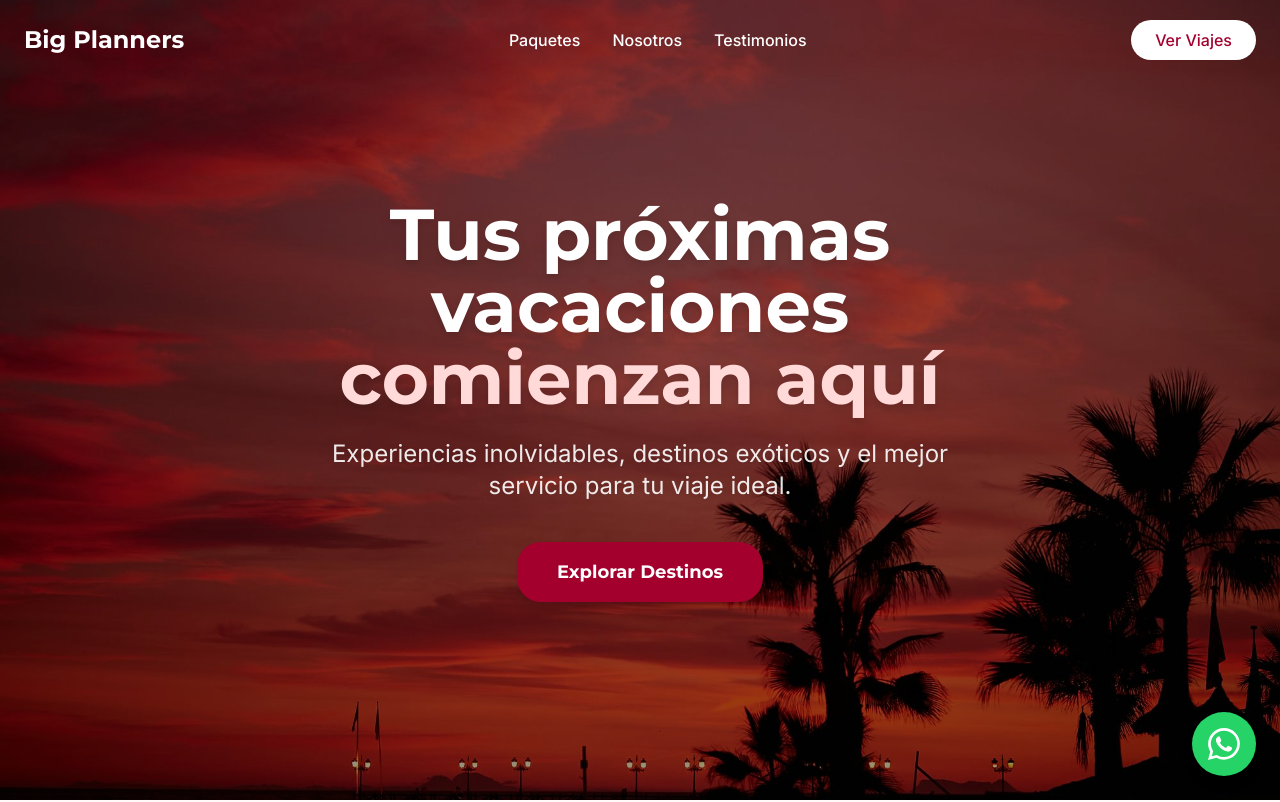
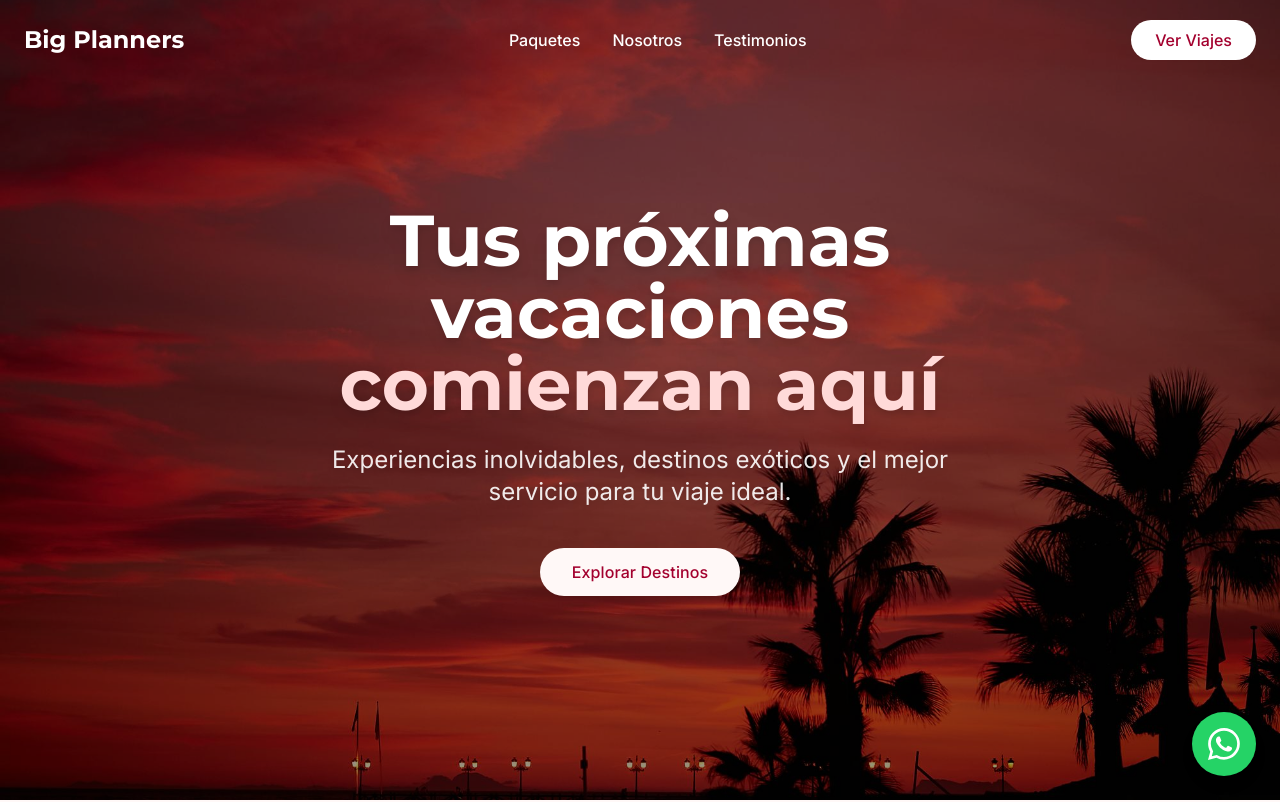
Before and after one commit to pblquijano-dev/big-planners-web, a React app: page / in a window 1280 px wide. Shown: the top 802 px of the page. Built offline with nearby package versions, Linux system fonts and the light colour scheme.

Commit message:
feat(Button): Add md3 button component

```diff
--- a/package.json
+++ b/package.json
@@ -24,7 +24,8 @@
   },
   "dependencies": {
     "react": "^19.2.4",
-    "react-dom": "^19.2.4"
+    "react-dom": "^19.2.4",
+    "prop-types": "^15.8.1"
   },
   "devDependencies": {
     "@babel/core": "^7.29.0",
--- /dev/null
+++ b/src/components/Button.jsx
@@ -0,0 +1,152 @@
+import React, { forwardRef } from 'react';
+import PropTypes from 'prop-types';
+
+/**
+ * Material Design 3 Button Component
+ * Reusable button strictly following MD3 guidelines.
+ */
+const Button = forwardRef(({
+  variant = 'filled',
+  size = 'medium',
+  children,
+  icon,
+  trailingIcon,
+  disabled = false,
+  fullWidth = false,
+  className = '',
+  type = 'button',
+  onClick,
+  ...props
+}, ref) => {
+  // Base classes strict to MD3 button specs:
+  // fully rounded, Label Large tracking/weight
+  const baseClasses = 'relative inline-flex items-center justify-center box-border rounded-full font-medium tracking-[0.1px] transition-all duration-200 outline-none focus-visible:ring-2 focus-visible:ring-offset-2 overflow-hidden select-none';
+
+  // Using custom M3 colors defined in tailwind.config.cjs
+  const variantClasses = {
+    filled: 'bg-m3-primary text-white hover:bg-[#8A0027] hover:shadow-m3-sm active:bg-[#720020] active:shadow-none focus-visible:ring-m3-primary',
+    outlined: 'border border-m3-outline text-m3-primary bg-transparent hover:bg-m3-primary/10 hover:border-m3-primary active:bg-m3-primary/20 focus-visible:ring-m3-primary',
+    text: 'bg-transparent text-m3-primary hover:bg-m3-primary/10 active:bg-m3-primary/20 focus-visible:ring-m3-primary',
+    elevated: 'bg-m3-surface text-m3-primary shadow-m3-sm hover:shadow-m3-md hover:bg-white active:bg-m3-surface/80 active:shadow-m3-sm focus-visible:ring-m3-primary',
+    tonal: 'bg-m3-primary-container text-[#3A000D] hover:bg-m3-primary-container/80 hover:shadow-m3-sm active:bg-m3-primary-container/60 active:shadow-none focus-visible:ring-m3-primary',
+  };
+
+  // Disabled states exactly as MD3 (12% opacity bg, 38% opacity text relative to on-surface)
+  const disabledClasses = {
+    filled: 'bg-gray-500/12 text-gray-500/38 shadow-none cursor-not-allowed',
+    outlined: 'border border-gray-500/12 text-gray-500/38 bg-transparent cursor-not-allowed',
+    text: 'bg-transparent text-gray-500/38 cursor-not-allowed',
+    elevated: 'bg-gray-500/12 text-gray-500/38 shadow-none cursor-not-allowed',
+    tonal: 'bg-gray-500/12 text-gray-500/38 cursor-not-allowed',
+  };
+
+  // Setup sizes according to MD3 proportions
+  const sizeTheme = {
+    small: {
+      height: 'h-8',
+      text: 'text-[13px]',
+      gap: 'gap-1.5',
+      iconSize: 'w-[16px] h-[16px]',
+      padding: {
+        default: variant === 'text' ? 'px-2' : 'px-4',
+        leading: variant === 'text' ? 'pl-3 pr-4' : 'pl-3 pr-4', // text is handled below but we keep these simple
+        trailing: variant === 'text' ? 'pl-4 pr-3' : 'pl-4 pr-3',
+        both: variant === 'text' ? 'px-2' : 'px-3',
+        iconOnly: 'w-8 p-0'
+      }
+    },
+    medium: {
+      height: 'h-10',
+      text: 'text-sm',
+      gap: 'gap-2',
+      iconSize: 'w-[18px] h-[18px]',
+      padding: {
+        default: variant === 'text' ? 'px-3' : 'px-6',
+        leading: variant === 'text' ? 'pl-3 pr-4' : 'pl-4 pr-6',
+        trailing: variant === 'text' ? 'pl-4 pr-3' : 'pl-6 pr-4',
+        both: variant === 'text' ? 'px-3' : 'px-4',
+        iconOnly: 'w-10 p-0'
+      }
+    },
+    large: {
+      height: 'h-12',
+      text: 'text-base',
+      gap: 'gap-2.5',
+      iconSize: 'w-[20px] h-[20px]',
+      padding: {
+        default: variant === 'text' ? 'px-4' : 'px-8',
+        leading: variant === 'text' ? 'pl-4 pr-5' : 'pl-6 pr-8',
+        trailing: variant === 'text' ? 'pl-5 pr-4' : 'pl-8 pr-6',
+        both: variant === 'text' ? 'px-4' : 'px-6',
+        iconOnly: 'w-12 p-0'
+      }
+    }
+  };
+
+  const currentSize = sizeTheme[size] || sizeTheme.medium;
+
+  // Padding adjustments per strict MD3 guidelines based on icon presence
+  let paddingClasses = currentSize.padding.default;
+  if (icon && !trailingIcon) {
+    paddingClasses = currentSize.padding.leading;
+  } else if (!icon && trailingIcon) {
+    paddingClasses = currentSize.padding.trailing;
+  } else if (icon && trailingIcon) {
+    paddingClasses = currentSize.padding.both;
+  }
+
+  // If no children (icon-only button)
+  if (!children) {
+    paddingClasses = currentSize.padding.iconOnly;
+  }
+
+  const widthClass = fullWidth ? 'w-full flex' : 'inline-flex';
+  const stateClasses = disabled ? disabledClasses[variant] : variantClasses[variant];
+
+  return (
+    <button
+      ref={ref}
+      type={type}
+      className={`${baseClasses} ${currentSize.height} ${currentSize.text} ${currentSize.gap} ${stateClasses} ${paddingClasses} ${widthClass} ${className}`}
+      disabled={disabled}
+      onClick={disabled ? undefined : onClick}
+      {...props}
+    >
+      {/* Optional Leading Icon */}
+      {icon && (
+        <span className={`flex items-center justify-center ${currentSize.iconSize}`}>
+          {icon}
+        </span>
+      )}
+
+      {/* Button Label */}
+      {children && (
+        <span>{children}</span>
+      )}
+
+      {/* Optional Trailing Icon */}
+      {trailingIcon && (
+        <span className={`flex items-center justify-center ${currentSize.iconSize}`}>
+          {trailingIcon}
+        </span>
+      )}
+    </button>
+  );
+});
+
+Button.displayName = 'Button';
+
+Button.propTypes = {
+  variant: PropTypes.oneOf(['filled', 'outlined', 'text', 'elevated', 'tonal']),
+  size: PropTypes.oneOf(['small', 'medium', 'large']),
+  children: PropTypes.node,
+  icon: PropTypes.node,
+  trailingIcon: PropTypes.node,
+  disabled: PropTypes.bool,
+  fullWidth: PropTypes.bool,
+  className: PropTypes.string,
+  type: PropTypes.oneOf(['button', 'submit', 'reset']),
+  onClick: PropTypes.func,
+};
+
+export default Button;
--- a/src/components/Hero.jsx
+++ b/src/components/Hero.jsx
@@ -1,5 +1,6 @@
 import React from 'react';
 import bgImage from '../assets/images/hero-bg.jpg';
+import Button from './Button';
 
 const Hero = () => {
   return (
@@ -20,12 +21,13 @@ const Hero = () => {
           Experiencias inolvidables, destinos exóticos y el mejor servicio para tu viaje ideal.
         </p>
 
-        <a
-          href="#paquetes"
-          className="bg-m3-primary hover:bg-[#8A0027] text-white font-heading font-bold text-lg px-10 py-4 rounded-m3 transition-all duration-300 shadow-m3-lg hover:shadow-m3-xl transform hover:-translate-y-1"
+        <Button
+          variant="elevated"
+          className="transition-all duration-300 shadow-m3-lg hover:shadow-m3-xl transform hover:-translate-y-1"
+          size="large"
         >
           Explorar Destinos
-        </a>
+        </Button>
       </div>
     </div>
   );
--- a/tailwind.config.cjs
+++ b/tailwind.config.cjs
@@ -11,7 +11,7 @@ module.exports = {
         m3: {
           primary: '#A3002E',
           'primary-container': '#FFDAD9',
-          secondary: '#006492',
+          secondary: '#D58936',
           surface: '#FFF8F7',
           outline: '#857372',
         }
```
Also changed, not shown: 2 other files (tests, documents, lock files or other folders).
